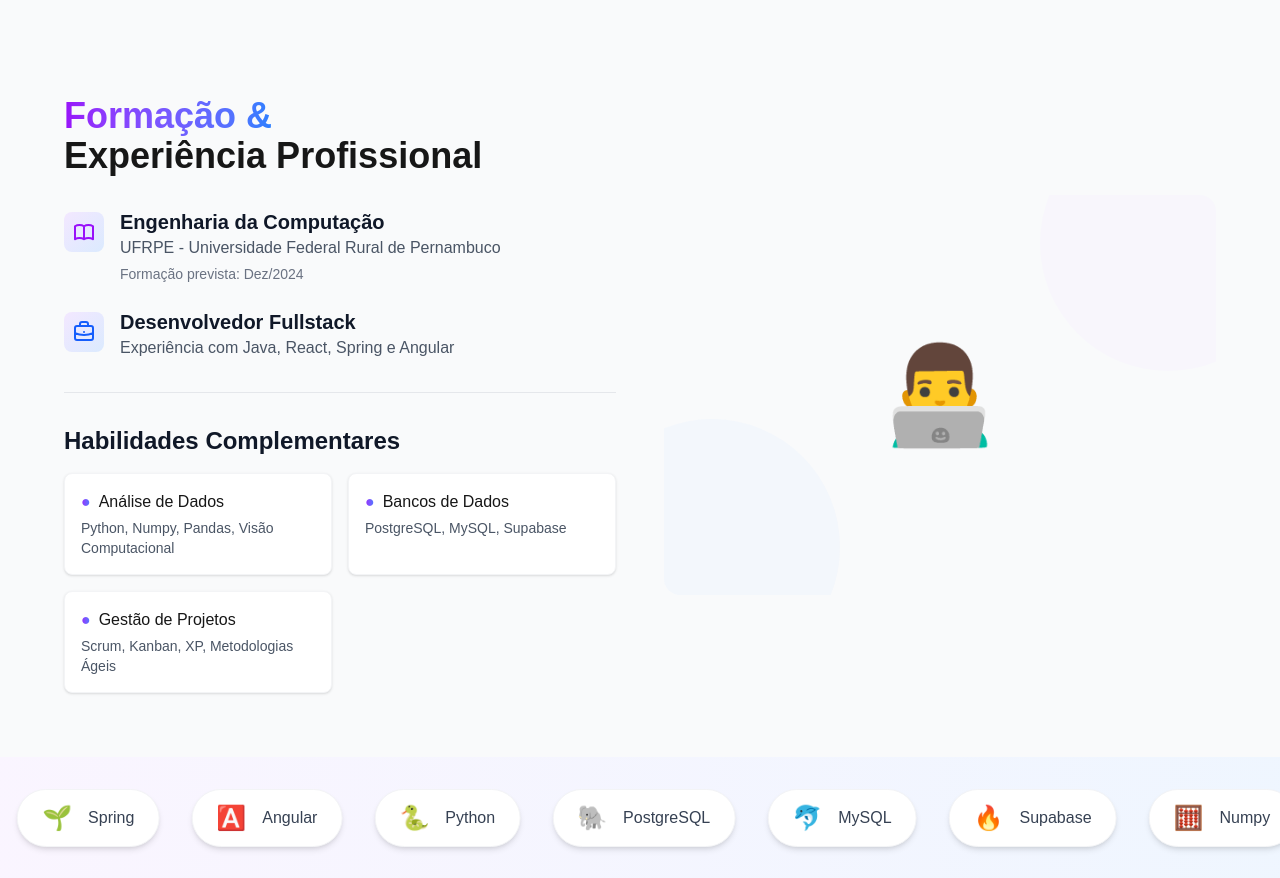
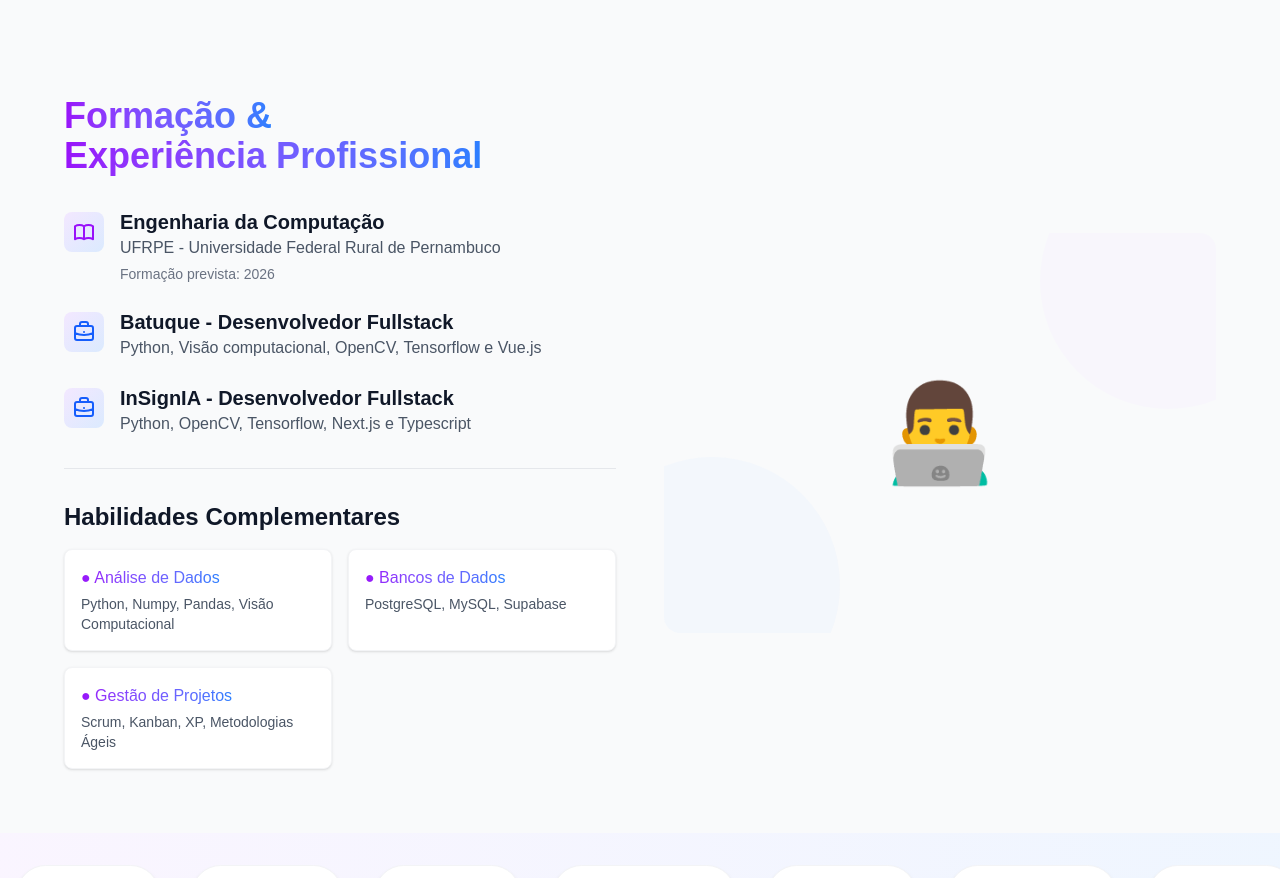
Before and after one commit to hellsinho/portifolio, a Next.js app: page / in a window 1280 px wide. Shown: the part 800-1678 px from the top of the page. Built offline with nearby package versions, Linux system fonts and the light colour scheme.

Commit message:
add: info experiences

```diff
--- a/app/components/sections/About.tsx
+++ b/app/components/sections/About.tsx
@@ -90,7 +90,10 @@ export function AboutSection() {
                 Formação &
               </span>
               <br />
+              <span className="bg-gradient-to-r from-purple-600 to-blue-500 bg-clip-text text-transparent">
               Experiência Profissional
+
+              </span>
             </h2>
 
             <div className="space-y-6">
@@ -103,7 +106,7 @@ export function AboutSection() {
                 <div>
                   <h3 className="text-xl font-semibold text-gray-900">Engenharia da Computação</h3>
                   <p className="text-gray-600">UFRPE - Universidade Federal Rural de Pernambuco</p>
-                  <p className="text-gray-500 text-sm mt-1">Formação prevista: Dez/2024</p>
+                  <p className="text-gray-500 text-sm mt-1">Formação prevista: 2026</p>
                 </div>
               </div>
 
@@ -114,8 +117,19 @@ export function AboutSection() {
                   </svg>
                 </div>
                 <div>
-                  <h3 className="text-xl font-semibold text-gray-900">Desenvolvedor Fullstack</h3>
-                  <p className="text-gray-600">Experiência com Java, React, Spring e Angular</p>
+                  <h3 className="text-xl font-semibold text-gray-900">Batuque - Desenvolvedor Fullstack</h3>
+                  <p className="text-gray-600">Python, Visão computacional, OpenCV, Tensorflow e Vue.js </p>
+                </div>
+              </div>
+              <div className="flex items-start gap-4">
+                <div className="mt-1 p-2 rounded-lg bg-gradient-to-br from-purple-100 to-blue-100">
+                  <svg xmlns="http://www.w3.org/2000/svg" className="h-6 w-6 text-blue-600" fill="none" viewBox="0 0 24 24" stroke="currentColor">
+                    <path strokeLinecap="round" strokeLinejoin="round" strokeWidth={2} d="M21 13.255A23.931 23.931 0 0112 15c-3.183 0-6.22-.62-9-1.745M16 6V4a2 2 0 00-2-2h-4a2 2 0 00-2 2v2m4 6h.01M5 20h14a2 2 0 002-2V8a2 2 0 00-2-2H5a2 2 0 00-2 2v10a2 2 0 002 2z" />
+                  </svg>
+                </div>
+                <div>
+                  <h3 className="text-xl font-semibold text-gray-900">InSignIA - Desenvolvedor Fullstack</h3>
+                  <p className="text-gray-600">Python, OpenCV, Tensorflow, Next.js e Typescript</p>
                 </div>
               </div>
             </div>
@@ -128,24 +142,24 @@ export function AboutSection() {
               <div className="grid grid-cols-1 sm:grid-cols-2 gap-4">
                 <div className="p-4 bg-white rounded-lg shadow-sm border border-gray-100">
                   <h4 className="font-medium flex items-center gap-2">
-                    <span className="bg-gradient-to-r from-purple-600 to-blue-500 bg-clip-text text-transparent">●</span>
-                    Análise de Dados
+                    <span className="bg-gradient-to-r from-purple-600 to-blue-500 bg-clip-text text-transparent">● Análise de Dados</span>
+
                   </h4>
                   <p className="text-gray-600 text-sm mt-1">Python, Numpy, Pandas, Visão Computacional</p>
                 </div>
 
                 <div className="p-4 bg-white rounded-lg shadow-sm border border-gray-100">
                   <h4 className="font-medium flex items-center gap-2">
-                    <span className="bg-gradient-to-r from-purple-600 to-blue-500 bg-clip-text text-transparent">●</span>
-                    Bancos de Dados
+                    <span className="bg-gradient-to-r from-purple-600 to-blue-500 bg-clip-text text-transparent">● Bancos de Dados</span>
+
                   </h4>
                   <p className="text-gray-600 text-sm mt-1">PostgreSQL, MySQL, Supabase</p>
                 </div>
 
                 <div className="p-4 bg-white rounded-lg shadow-sm border border-gray-100">
                   <h4 className="font-medium flex items-center gap-2">
-                    <span className="bg-gradient-to-r from-purple-600 to-blue-500 bg-clip-text text-transparent">●</span>
-                    Gestão de Projetos
+                    <span className="bg-gradient-to-r from-purple-600 to-blue-500 bg-clip-text text-transparent">● Gestão de Projetos</span>
+
                   </h4>
                   <p className="text-gray-600 text-sm mt-1">Scrum, Kanban, XP, Metodologias Ágeis</p>
                 </div>
```
